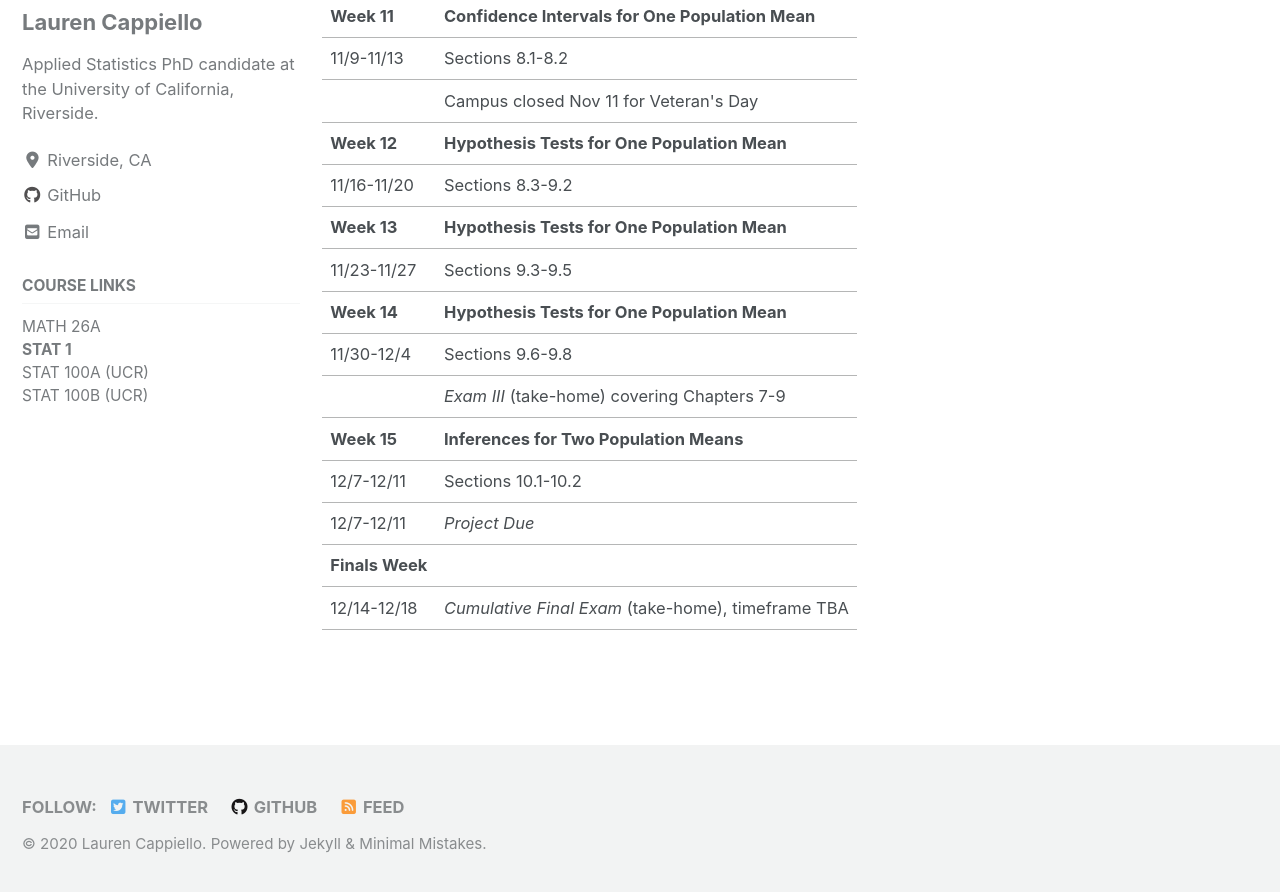
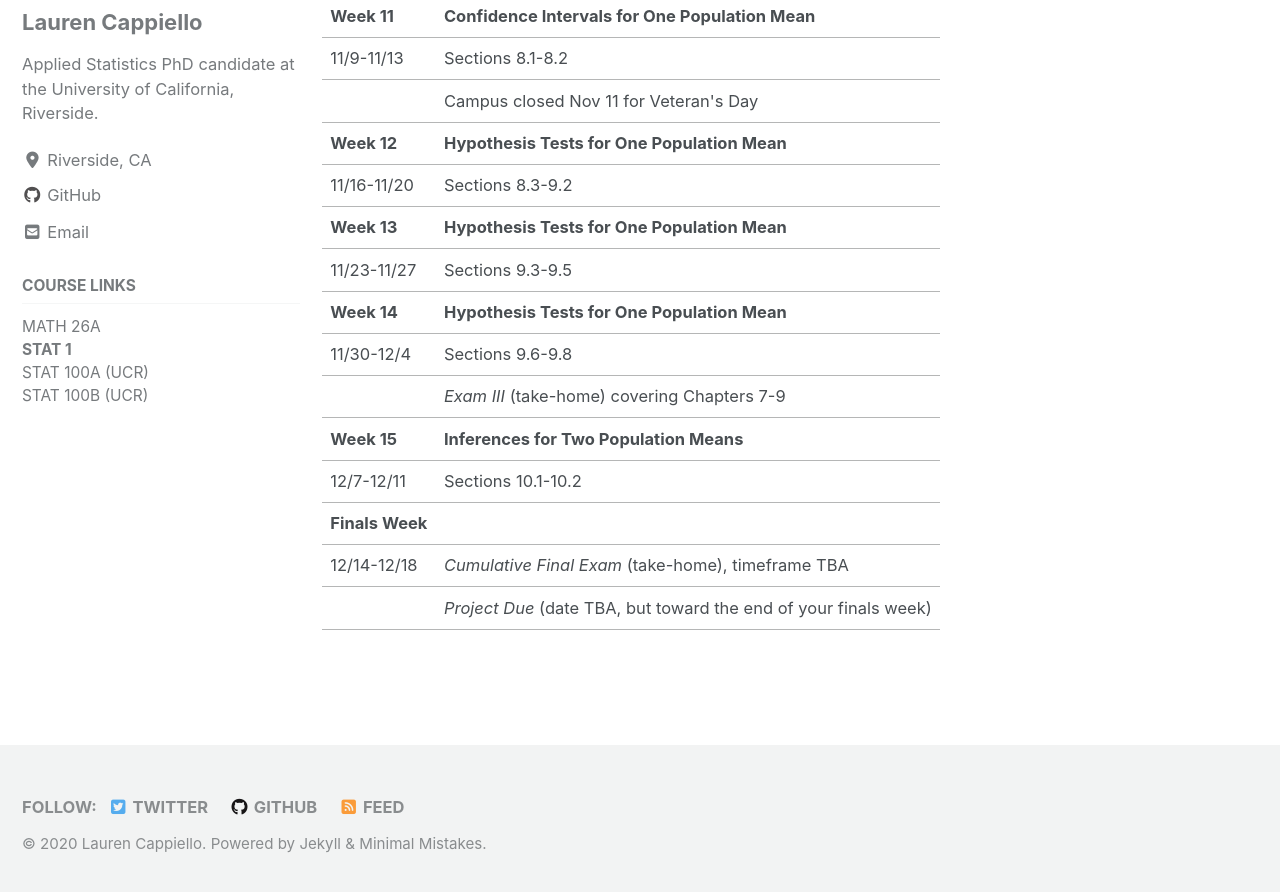
Before and after one commit to lgpcappiello/lgpcappiello.github.io, a Jekyll site: the page built from teaching/stat1/index.md, in a window 1280 px wide and 900 px high, scrolled down 1465 px. Shown: the top 892 px of the window. Built offline with Jekyll 4.4.1, drawn with Linux system fonts in a browser that asks for light colours; cached includes are drawn as plain includes; nearby versions of some CDN libraries.

Commit message:
Update index.md

```diff
--- a/teaching/stat1/index.md
+++ b/teaching/stat1/index.md
@@ -50,8 +50,8 @@ Note: This is a tentative schedule. Some sections may take more or less time tha
       <tr><td></td><td><em>Exam III</em> (take-home) covering Chapters 7-9</td></tr>
     <tr><td><strong>Week 15</strong></td><td><strong>Inferences for Two Population Means</strong></td></tr>
       <tr><td>12/7-12/11</td><td>Sections 10.1-10.2</td></tr>
-      <tr><td>12/7-12/11</td><td><em>Project Due</em></td></tr>
     <tr><td><strong>Finals Week</strong></td><td><strong></strong></td></tr>
       <tr><td>12/14-12/18</td><td><em>Cumulative Final Exam</em> (take-home), timeframe TBA</td></tr>
+      <tr><td></td><td><em>Project Due</em> (date TBA, but toward the end of your finals week)</td></tr>
 </tbody>
 </table>
```
